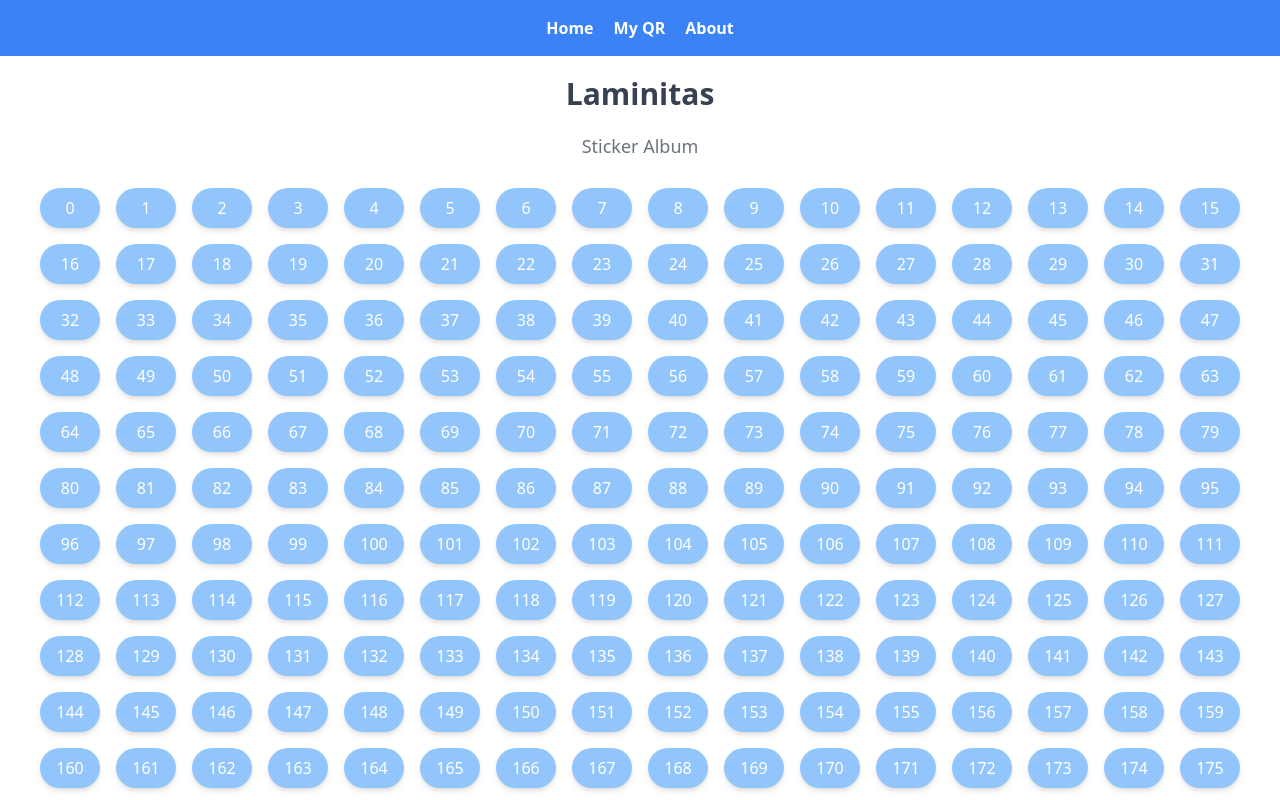
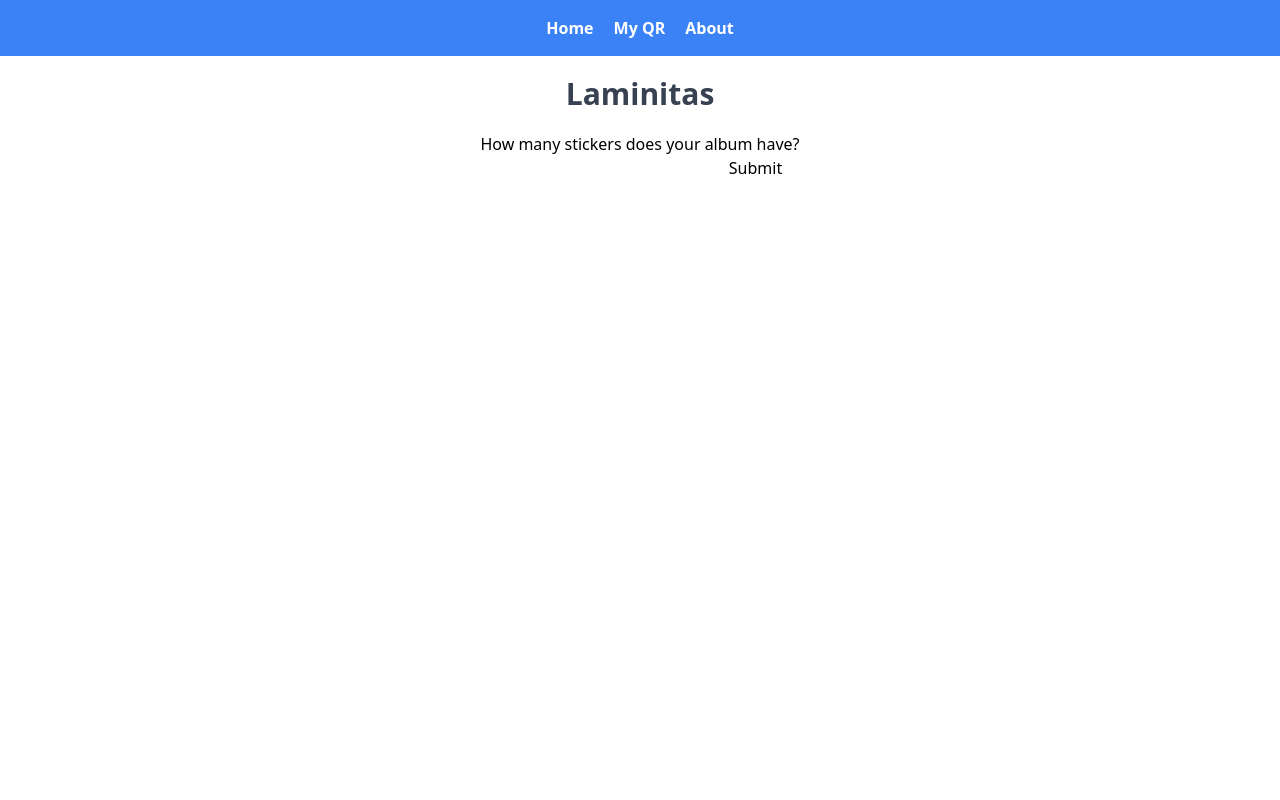
Before and after one commit to jpvg10/laminitas, a React (Create React App) app: page / in a window 1280 px wide. Shown: the top 800 px of the page. Built offline with nearby package versions, Linux system fonts and the light colour scheme.

Commit message:
making number of stickers configurable

```diff
--- a/src/components/About.tsx
+++ b/src/components/About.tsx
@@ -1,5 +1,13 @@
 import React from 'react';
 
-const About: React.FC = () => <h1>This is a PWA</h1>;
+interface IProps {
+  reset: () => void;
+}
+
+const About: React.FC<IProps> = ({ reset }) => (
+  <React.Fragment>
+    <button onClick={reset}>Reset</button>
+  </React.Fragment>
+);
 
 export default About;
--- a/src/components/App.tsx
+++ b/src/components/App.tsx
@@ -1,9 +1,13 @@
 import React, { useEffect, useState } from 'react';
 import { BrowserRouter as Router, Routes, Route } from 'react-router-dom';
-import { LOCAL_STORAGE_STATE, TOTAL_STICKERS } from '../utils/constants';
+import {
+  LOCAL_STORAGE_STATE,
+  LOCAL_STORAGE_CONFIGURED,
+} from '../utils/constants';
 import { EStickerQuantity } from '../utils/enums';
 import { ISticker } from '../utils/interfaces';
 import About from './About';
+import Configure from './Configure';
 import Exchange from './Exchange';
 import Home from './Home';
 import MyQR from './MyQR';
@@ -11,20 +15,39 @@ import Navbar from './Navbar';
 
 const App: React.FC = () => {
   const [stickers, setStickers] = useState<ISticker[]>([]);
+  const [totalStickers, setTotalStickers] = useState(0);
+  const [configured, setConfigured] = useState(false);
 
   useEffect(() => {
     const stickerState = localStorage.getItem(LOCAL_STORAGE_STATE);
-    if (stickerState) {
+    const lsConfigured = localStorage.getItem(LOCAL_STORAGE_CONFIGURED);
+    if (stickerState && lsConfigured) {
       setStickers(JSON.parse(stickerState));
-    } else {
-      const array: ISticker[] = [];
-      for (let i = 0; i < TOTAL_STICKERS; i++) {
-        array.push({ num: i, quantity: EStickerQuantity.DONT_HAVE_IT });
-      }
-      setStickers(array);
-      localStorage.setItem(LOCAL_STORAGE_STATE, JSON.stringify(array));
+      setConfigured(true);
     }
   }, []);
+
+  const configure = (n: number) => {
+    setTotalStickers(n);
+    setConfigured(true);
+
+    const array: ISticker[] = [];
+    for (let i = 0; i < n; i++) {
+      array.push({ num: i + 1, quantity: EStickerQuantity.DONT_HAVE_IT });
+    }
+    setStickers(array);
+
+    localStorage.setItem(LOCAL_STORAGE_STATE, JSON.stringify(array));
+    localStorage.setItem(LOCAL_STORAGE_CONFIGURED, 'configured');
+  };
+
+  const reset = () => {
+    setTotalStickers(0);
+    setConfigured(false);
+    setStickers([]);
+    localStorage.removeItem(LOCAL_STORAGE_STATE);
+    localStorage.removeItem(LOCAL_STORAGE_CONFIGURED);
+  };
 
   return (
     <Router>
@@ -33,17 +56,27 @@ const App: React.FC = () => {
         <div className="px-2 flex flex-col items-center">
           <h1 className="text-3xl text-gray-700 font-bold mb-5">Laminitas</h1>
           <Routes>
-            <Route path="/about" element={<About />} />
+            <Route path="/about" element={<About reset={reset} />} />
             <Route
               path="/exchange"
               element={
-                <Exchange stickers={stickers} setStickers={setStickers} />
+                <Exchange
+                  stickers={stickers}
+                  setStickers={setStickers}
+                  totalStickers={totalStickers}
+                />
               }
             />
             <Route path="/my-qr" element={<MyQR stickers={stickers} />} />
             <Route
               path="/"
-              element={<Home stickers={stickers} setStickers={setStickers} />}
+              element={
+                configured ? (
+                  <Home stickers={stickers} setStickers={setStickers} />
+                ) : (
+                  <Configure configure={configure} />
+                )
+              }
             />
           </Routes>
         </div>
--- /dev/null
+++ b/src/components/Configure.tsx
@@ -0,0 +1,30 @@
+import React, { ChangeEvent, FormEvent, useState } from 'react';
+
+interface IProps {
+  configure: (n: number) => void;
+}
+
+const Configure: React.FC<IProps> = ({ configure }) => {
+  const [total, setTotal] = useState(0);
+
+  const onSubmit = (event: FormEvent) => {
+    event.preventDefault();
+    configure(total);
+  };
+
+  const onChange = (event: ChangeEvent<HTMLInputElement>) => {
+    setTotal(parseInt(event.target.value));
+  };
+
+  return (
+    <React.Fragment>
+      <h2>How many stickers does your album have?</h2>
+      <form onSubmit={onSubmit}>
+        <input type="number" min={0} onChange={onChange} />
+        <input type="submit" value="Submit" />
+      </form>
+    </React.Fragment>
+  );
+};
+
+export default Configure;
--- a/src/components/Exchange.tsx
+++ b/src/components/Exchange.tsx
@@ -6,9 +6,14 @@ import { EStickerQuantity } from '../utils/enums';
 import StickerButtons from './StickerButtons';
 import { useNavigate } from 'react-router-dom';
 
-const Exchange: React.FC<IStickerState> = ({
+interface IProps extends IStickerState {
+  totalStickers: number;
+}
+
+const Exchange: React.FC<IProps> = ({
   stickers: globalStickers,
   setStickers: globalSetStickers,
+  totalStickers,
 }) => {
   const { search } = useLocation();
   const navigate = useNavigate();
@@ -21,9 +26,9 @@ const Exchange: React.FC<IStickerState> = ({
 
     // search === '?q=[queryState]'
     const queryState = search.substring(3);
-    const newState = decode(queryState);
+    const newState = decode(queryState, totalStickers);
     setIncomingState(newState);
-  }, [search, navigate]);
+  }, [search, navigate, totalStickers]);
 
   // Freeze the value
   const [frozenGlobalState, setGlobalState] = useState<ISticker[]>([]);
--- a/src/utils/constants.ts
+++ b/src/utils/constants.ts
@@ -1,4 +1,2 @@
-// 1 more than the actual number, to make my life easier
-export const TOTAL_STICKERS = 600;
-
 export const LOCAL_STORAGE_STATE = 'stickerState';
+export const LOCAL_STORAGE_CONFIGURED = 'configured';
--- a/src/utils/encoder.ts
+++ b/src/utils/encoder.ts
@@ -1,4 +1,3 @@
-import { TOTAL_STICKERS } from './constants';
 import { EStickerQuantity } from './enums';
 import { ISticker } from './interfaces';
 
@@ -40,7 +39,7 @@ export const encode = (state: ISticker[]): string => {
 
 export const decode = (
   stringState: string,
-  maxStickers = TOTAL_STICKERS
+  maxStickers: number
 ): ISticker[] => {
   const numbers = stringState.split(',');
   const state: ISticker[] = [];
```
Also changed, not shown: 1 other file (tests, documents, lock files or other folders).
